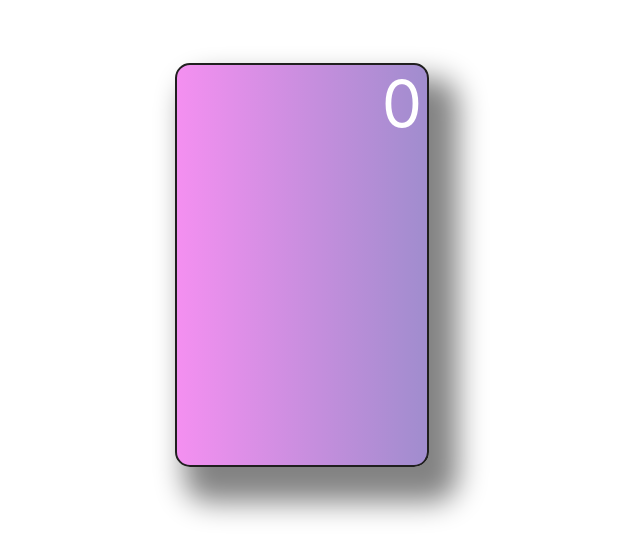
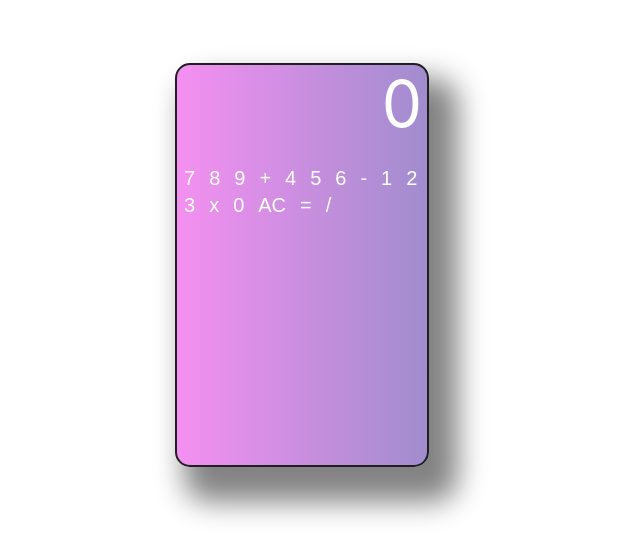
Before and after one commit to Nisarsaeed/React-Calculator, a React (Create React App) app: page / in a window 1280 px wide. Shown: the part 135-694 px from the top of the page, without its empty margins (338-978 px from the left). Built offline with nearby package versions, Linux system fonts and the light colour scheme.

Commit message:
feat: implemented map to avoid repetition

```diff
--- a/src/components/Key.js
+++ b/src/components/Key.js
@@ -1,7 +1,9 @@
 
 function Key(props){
-    return(
-        <button className="key">{props.numberPress}</button>
-    )
+ return (
+  <button className="key" onClick={props.onClick}>
+    {props.value}
+  </button>
+);
 };
 export default Key;
```
